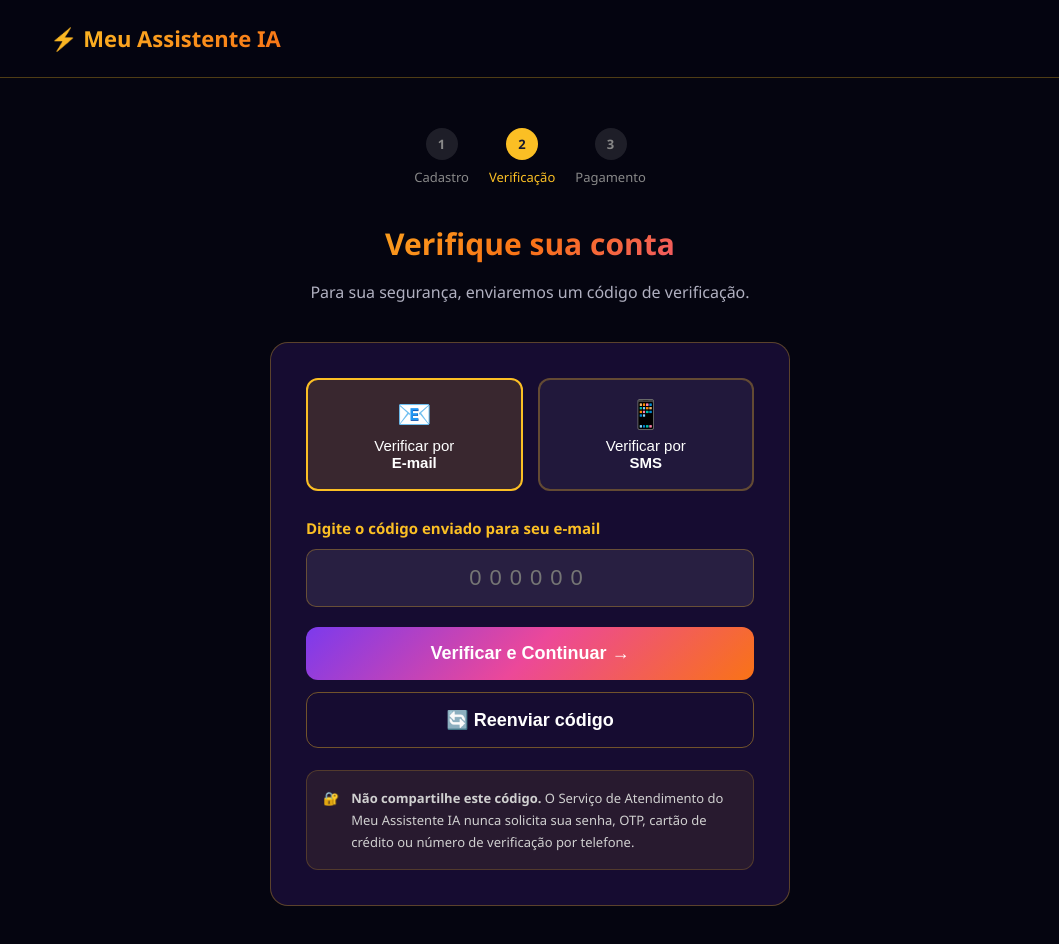
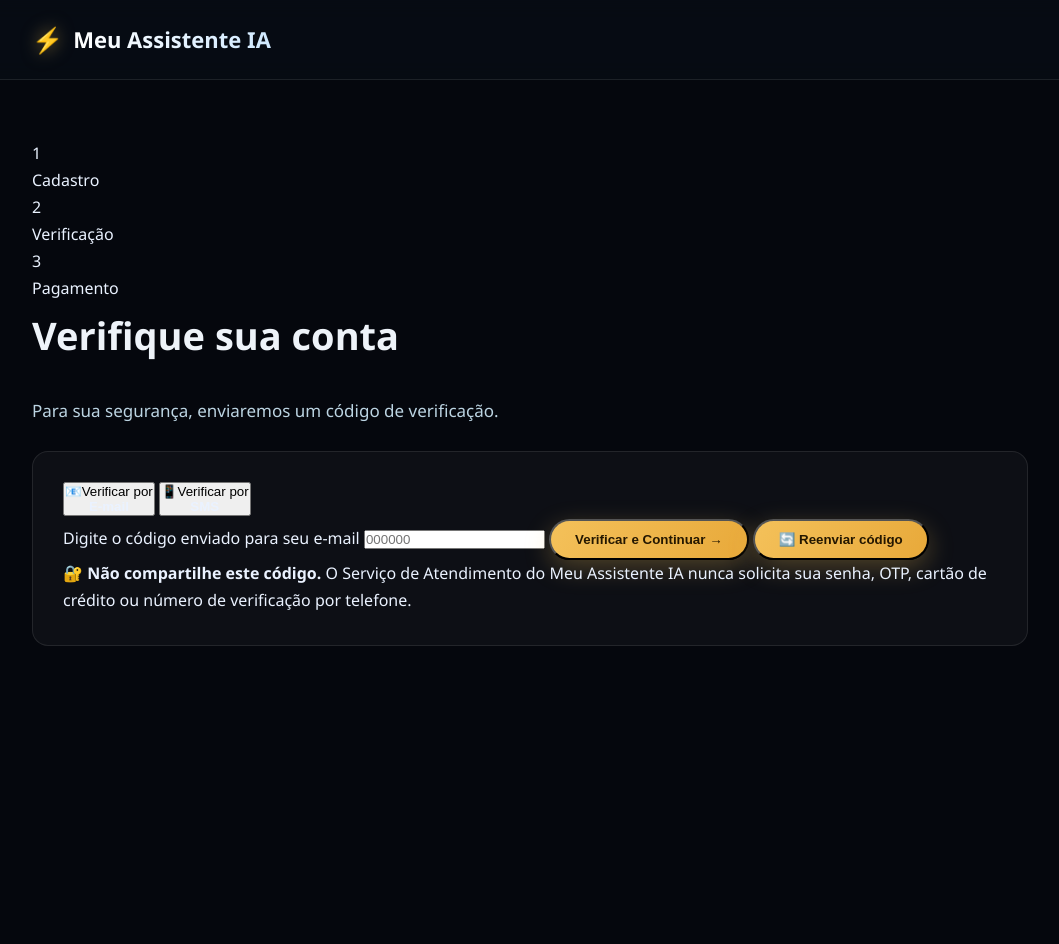
Before and after one commit to newaldecicybersec-bot/meu-assistente-ia, a plain HTML site: page verificacao.html in a window 1280 px wide. Shown: the whole page, without its empty margins (110-1169 px from the left). After the commit the page ends 800 px from the top, so only its background shows below. Drawn offline with Linux system fonts and the light colour scheme.

Commit message:
Telas neutras/profissionais: menos cor, botao dourado, sem teal/roxo

```diff
--- a/verificacao.html
+++ b/verificacao.html
@@ -5,35 +5,29 @@
 <meta name="viewport" content="width=device-width, initial-scale=1.0">
 <title>Verificação - Meu Assistente IA</title>
 <style>
-*{margin:0;padding:0;box-sizing:border-box}
-body{font-family:'Segoe UI',sans-serif;background:#050510;color:#fff;line-height:1.7;min-height:100vh}
-header{padding:20px 0;background:rgba(5,5,16,0.95);border-bottom:1px solid rgba(251,191,36,0.3)}
-nav{max-width:1000px;margin:0 auto;padding:0 20px;display:flex;justify-content:space-between;align-items:center}
-.logo{font-size:22px;font-weight:bold;background:linear-gradient(135deg,#fbbf24,#f97316);-webkit-background-clip:text;-webkit-text-fill-color:transparent;text-decoration:none}
-main{max-width:560px;margin:0 auto;padding:50px 20px}
-h1{font-size:30px;background:linear-gradient(135deg,#fbbf24,#f97316,#ec4899);-webkit-background-clip:text;-webkit-text-fill-color:transparent;margin-bottom:10px;text-align:center}
-.sub{color:#b0b0c0;text-align:center;margin-bottom:35px}
-.card{background:rgba(124,58,237,0.15);border:1px solid rgba(251,191,36,0.3);border-radius:18px;padding:35px}
-.etapas{display:flex;justify-content:center;gap:20px;margin-bottom:30px}
-.etapa{text-align:center;color:#888;font-size:13px}
-.etapa.ativo{color:#fbbf24}
-.etapa-num{width:32px;height:32px;border-radius:50%;background:rgba(255,255,255,0.1);display:flex;align-items:center;justify-content:center;margin:0 auto 6px;font-weight:bold}
-.etapa.ativo .etapa-num{background:#fbbf24;color:#1a1a2e}
-.opcao{display:flex;gap:15px;margin-bottom:25px}
-.opcao-btn{flex:1;padding:18px;border-radius:12px;border:2px solid rgba(251,191,36,0.3);background:rgba(255,255,255,0.05);color:#fff;cursor:pointer;text-align:center;transition:0.3s;font-size:15px}
-.opcao-btn.ativo{border-color:#fbbf24;background:rgba(251,191,36,0.15)}
-.opcao-btn .icone{font-size:28px;display:block;margin-bottom:6px}
-label{display:block;color:#fbbf24;font-weight:bold;margin-bottom:8px;font-size:15px}
-input{width:100%;padding:15px;border-radius:10px;border:1px solid rgba(251,191,36,0.3);background:rgba(255,255,255,0.08);color:#fff;font-size:22px;margin-bottom:20px;text-align:center;letter-spacing:8px}
-input:focus{outline:none;border-color:#fbbf24}
-.btn{width:100%;padding:16px;border-radius:12px;border:none;background:linear-gradient(135deg,#7c3aed,#ec4899,#f97316);color:#fff;font-size:18px;font-weight:bold;cursor:pointer;transition:0.3s}
-.btn:hover{transform:translateY(-2px);box-shadow:0 10px 30px rgba(249,115,22,0.4)}
-.btn-sec{background:transparent;border:1px solid rgba(251,191,36,0.4);margin-top:12px}
-.seguranca{display:flex;gap:12px;align-items:flex-start;background:rgba(251,191,36,0.08);border:1px solid rgba(251,191,36,0.2);border-radius:12px;padding:16px;margin-top:22px;font-size:13px;color:#d0d0d0}
-</style>
+        * { margin: 0; padding: 0; box-sizing: border-box; }
+        body { font-family: 'Segoe UI', sans-serif; background: #05070d; color: #eaf2ff; line-height: 1.7; }
+        header { padding: 18px 0; background: rgba(7,12,20,0.92); border-bottom: 1px solid rgba(255,255,255,0.09); backdrop-filter: blur(10px); }
+        nav { max-width: 1040px; margin: 0 auto; padding: 0 22px; display: flex; justify-content: space-between; align-items: center; }
+        .logo { font-size: 22px; font-weight: bold; text-decoration: none; display: flex; align-items: center; gap: 10px; }
+        .logo .raio { color: #f4c15a; font-size: 25px; filter: drop-shadow(0 0 9px rgba(244,193,90,.55)); }
+        .logo b { background: linear-gradient(90deg,#fff,#cfe9ff); -webkit-background-clip: text; -webkit-text-fill-color: transparent; }
+        .btn { padding: 11px 24px; border-radius: 24px; text-decoration: none; font-weight: bold; background: linear-gradient(120deg,#f4c15a,#e8a93a); color: #241700; box-shadow: 0 8px 26px rgba(244,193,90,.28); }
+        main { max-width: 1040px; margin: 0 auto; padding: 60px 22px; }
+        h1 { font-size: 38px; color:#eef3f9; margin-bottom: 30px; }
+        h2 { color: #d6dfe9; font-size: 24px; margin: 35px 0 15px; }
+        p { color: #bcd4e2; margin-bottom: 15px; font-size: 17px; }
+        ul { margin: 15px 0 25px 30px; }
+        li { color: #bcd4e2; margin-bottom: 10px; font-size: 17px; }
+        strong { color: #eaf2ff; }
+        .card { background: rgba(255,255,255,0.035); border: 1px solid rgba(255,255,255,0.09); border-radius: 16px; padding: 30px; margin: 25px 0; }
+        a { color: #86b3c9; }
+        footer { padding: 35px 0; text-align: center; border-top: 1px solid rgba(255,255,255,0.09); background: rgba(4,7,12,0.9); margin-top: 60px; }
+        footer p { color: #7d97a8; font-size: 14px; margin: 6px 0; }
+    </style>
 <script data-goatcounter="https://meuassistenteia.goatcounter.com/count" async src="//gc.zgo.at/count.js"></script></head>
 <body>
-<header><nav><a class="logo" href="index.html">⚡ Meu Assistente IA</a></nav></header>
+<header><nav><a class="logo" href="index.html"><span class="raio">⚡</span><b>Meu Assistente IA</b></a></nav></header>
 <main>
 <div class="etapas">
   <div class="etapa"><div class="etapa-num">1</div>Cadastro</div>
```
Also changed, not shown: cadastro-pro.html (+21 -34 lines), login.html (+21 -17 lines), pagamento.html (+21 -26 lines), painel.html (+21 -16 lines).
